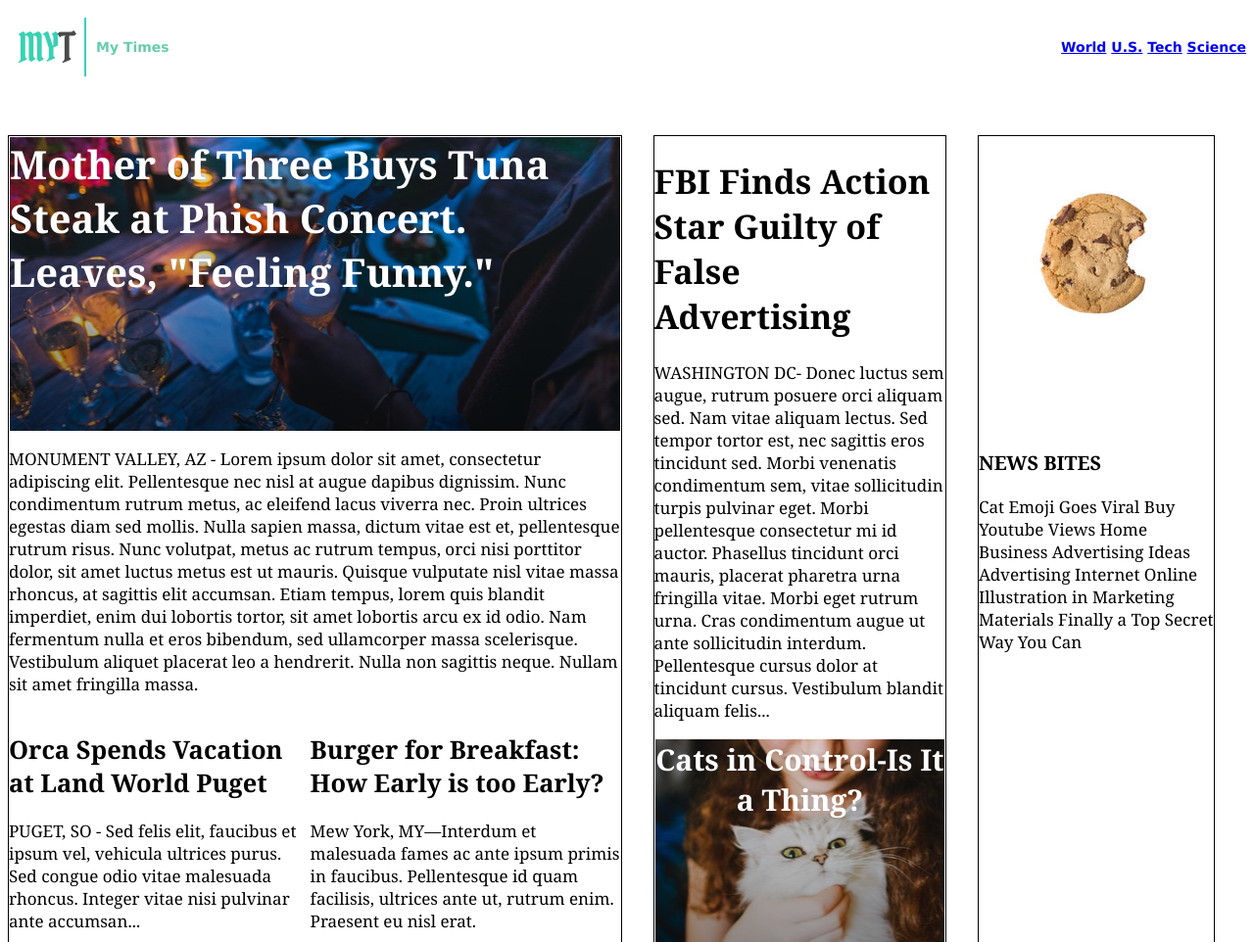
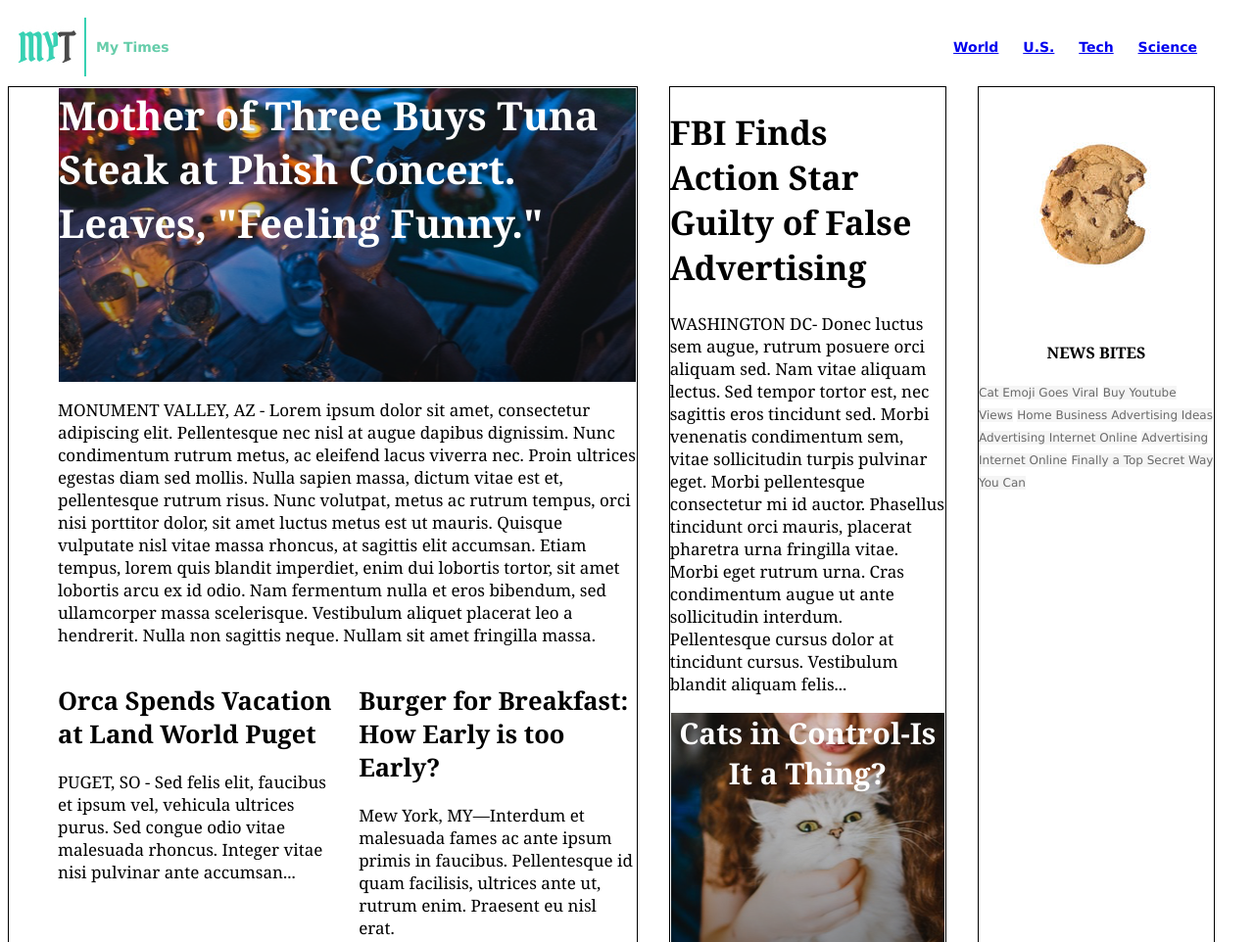
Before and after one commit to br13zo/mytimes, a plain HTML site: page index.html in a window 1280 px wide. Shown: the top 962 px of the page at 98% size. Drawn offline with Linux system fonts and the light colour scheme.

Commit message:
News Bite

```diff
--- a/index.html
+++ b/index.html
@@ -12,15 +12,20 @@
             <div id="logo"><img src="resources/images/img-myt-logo.jpg" alt="MYT logo">
                 <span style="color:mediumaquamarine">My Times</span>
             </div>
-            <div id="navi">
             <nav>
+                <span>
                   <a href="#world">World</a>
+                </span>
+                <span>
                   <a href="#US">U.S.</a>
+                </span>
+                <span>
                   <a href="#tech">Tech</a>
+                </span>
+                <span>
                   <a href="#science">Science</a>
+                </span>
             </nav>
-            </div>
-
         </div>
         </div>
     </header>
@@ -83,10 +88,17 @@
         <div class="column small">
             <div class="img">
                 <img src="resources/images/img-news-bite.png" alt="Cookie w/ bite" />
+                <div class="info">
+                    <div class="news-bite">
+                        <h3>NEWS BITES</h3>
+                        <span class="bite">Cat Emoji Goes Viral</span>
+                        <span class="bite">Buy Youtube Views</span>
+                        <span class="bite">Home Business Advertising Ideas</span>
+                        <span class="bite">Advertising Internet Online</span>
+                        <span class="bite">Advertising Internet Online</span>
+                        <span class="bite">Finally a Top Secret Way You Can</span>
                     </div>
-            <div class="info">
-                <h3>NEWS BITES</h3>
-                <p>Cat Emoji Goes Viral Buy Youtube Views Home Business Advertising Ideas Advertising Internet Online Illustration in Marketing Materials Finally a Top Secret Way You Can</p>
+                </div>
             </div>
         </div>
     </div>
--- a/resources/css/style.css
+++ b/resources/css/style.css
@@ -22,15 +22,17 @@ header img {
     align-items: center;
 }
 
-#navi {
-    display: flex;
-    align-items: right;
-    flex-direction: row;
+header nav {
+    padding-right: 40px;
+}
+
+nav span {
+    display: inline-block;
+    padding: 20px 10px;
 }
 
 .content {
     display: flex;
-    padding-top: 50px;
 }
 
 .column {
@@ -44,6 +46,7 @@ header img {
     width: 630px;
     display: flex;
     align-items: horizontal;
+    padding-left: 50px;
 }
 
 .column.medium {
@@ -52,6 +55,8 @@ header img {
 
 .column.small {
     width: 240px;
+    display: flex;
+    flex-direction: column;
 }
 
 .img {
@@ -106,4 +111,18 @@ header img {
     display: flex;
     flex-direction: column;
     justify-content: space-between;
+    width: 48%;
 }
+
+.news-bite h3 {
+    font-size: 16px;
+    font-weight: bold;
+    text-align: center;
+}
+
+.bite {
+    background-color: WhiteSmoke;
+    font-family: Verdana;
+    font-size: 12px;
+    color: DimGray;
+}
```
Lines whose indentation alone changed are shown as unchanged.
